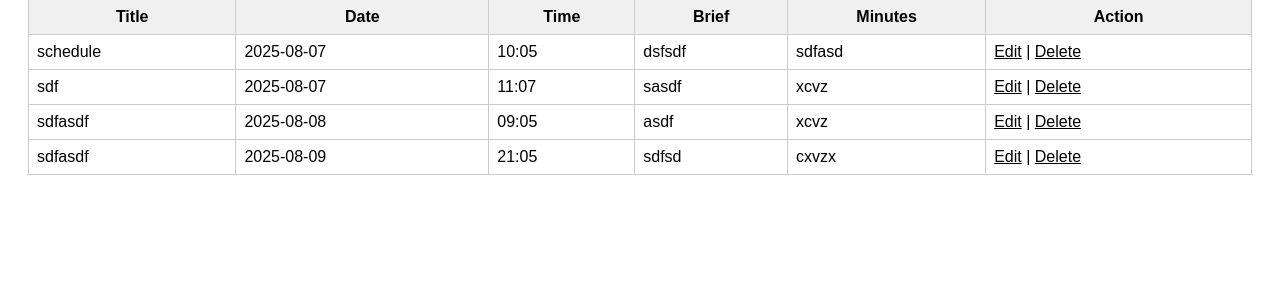
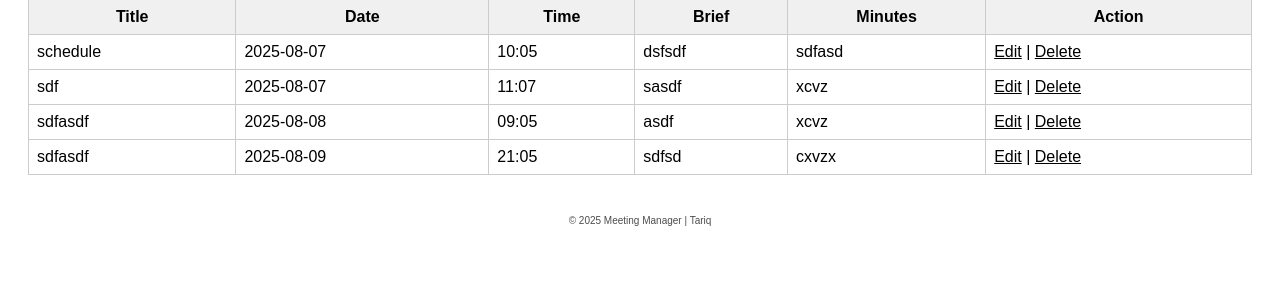
Before and after one commit to thisisonlyforspams/meeting, a Flask app: page / in a window 1280 px wide. Shown: the part 498-800 px from the top of the page. Run offline with Flask 3, Linux system fonts and the light colour scheme; the visitor is signed in with stand-in values (Sample User, id 1).

Commit message:
Update index.html

```diff
--- a/templates/index.html
+++ b/templates/index.html
@@ -91,6 +91,15 @@
             background: #f0f0f0;
         }
 
+        .page-footer {
+            margin-top: 40px;
+            text-align: center;
+            font-size: 10px;
+            opacity: 0.7;
+            color: inherit;
+        }
+
+
     </style>
     <script>
         function toggleTheme() {
@@ -155,5 +164,7 @@
         </tr>
         {% endfor %}
     </table>
+    <footer class="page-footer">© 2025 Meeting Manager | Tariq </footer>
+
 </body>
 </html>
```
